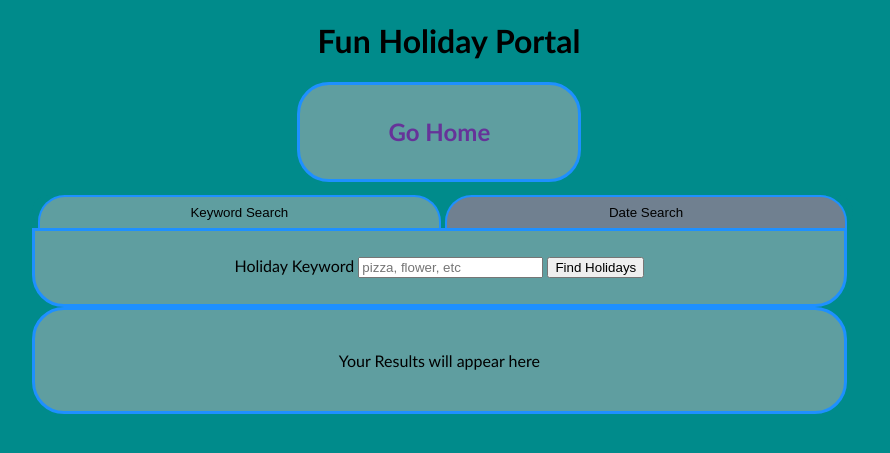
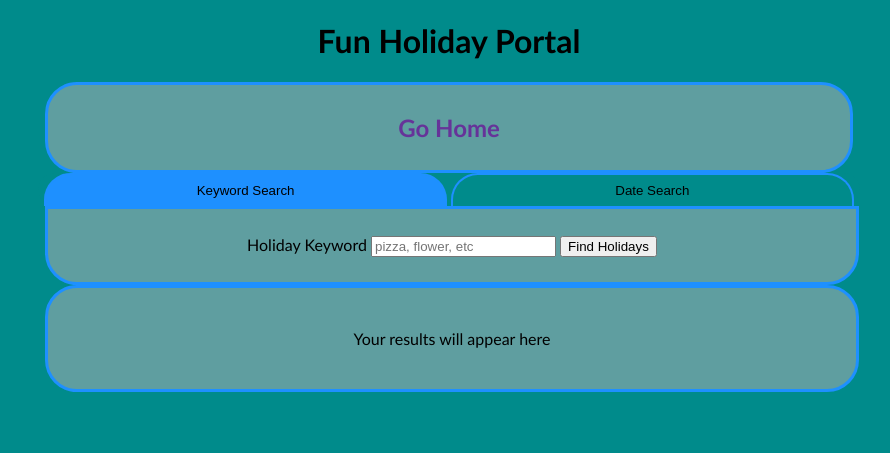
Before and after one commit to NateDimick/funholidaysapi, a Flask app: page /app in a window 1280 px wide. Shown: the top 453 px of the page, without its empty margins (191-1081 px from the left). Run offline with Flask 2, Linux system fonts and the light colour scheme; some libraries are stand-ins or nearby versions.

Commit message:
UI tweaks

```diff
--- a/static/css/style.css
+++ b/static/css/style.css
@@ -6,7 +6,7 @@ html {
 
 body > div {
     width: 60%;
-    margin: 0% 17%;
+    margin: 0% 18%;
     background-color: cadetblue;
     border-color: dodgerblue;
     border-radius: 2em;
@@ -15,7 +15,27 @@ body > div {
     padding: 2%
 }
 
-header > div {
+
+.nav {
+    margin: 0% 18%;
+    width: 64%;
+    display: table;
+    align-content: center;
+    text-align: center;
+}
+
+.nav > div {
+    width: 20%;
+    display: table-cell;
+    background-color: cadetblue;
+    border-color: dodgerblue;
+    border-radius: 2em;
+    border-style: solid;
+    border-width: 1%;
+    padding: 1%
+}
+
+.temp {
     width: 20%;
     margin: 1% 38%;
     background-color: cadetblue;
@@ -37,6 +57,11 @@ div > pre {
     overflow: auto;
 }
 
+ul {
+    text-align: left;
+    margin-left: 20%;
+}
+
 a {
     color: rebeccapurple;
     text-decoration: none;
@@ -48,6 +73,7 @@ a {
     border-width: 0;
     padding: 0%;
     width: 65%;
+    margin: 0% 17.5%;
 }
 
 
@@ -56,7 +82,7 @@ a {
     width: 49%;
     display: inline-block;
     border-style: solid solid none solid;
-    border-width: 1%;
+    border-width: 5%;
     border-color: dodgerblue;
     background: cadetblue;
     padding: 1%;
--- a/static/js/scripts.js
+++ b/static/js/scripts.js
@@ -3,10 +3,10 @@ console.log("Hello! I've loaded");
 function appToggle(bool) {
     console.log("setting toggler");
     let displays = ['none', 'block'];
-    let colors = ['slategray', 'cadetblue']
+    let colors = ['darkcyan', 'dodgerblue']
     if (bool) {
         displays = ['block', 'none'];
-        colors = ['cadetblue', 'slategray']
+        colors = ['dodgerblue', 'darkcyan']
     }
     return () => {
         console.log("toggling");
@@ -73,7 +73,9 @@ function wordQuery() {
             resultContainer.removeChild(resultContainer.lastChild);
         };
         if (Object.keys(data).length === 0) {
-            resultPlaceholder.style.display = 'inline';
+            let failure = document.createElement("p");
+            failure.innerHTML = `No results for "${word}"`;
+            resultContainer.appendChild(failure);
         }
         Object.keys(data).forEach(month => {
             Object.keys(data[month]).forEach(day => {
--- a/templates/index.html
+++ b/templates/index.html
@@ -7,6 +7,7 @@
     <h1>
         Fun Holidays!
     </h1>
+    <div class="nav">
         <div>
             <h1>
                 Are you a Developer? Add Fun Holiday API to your App
@@ -20,8 +21,9 @@
                 Not Interested in the API?
             </h1>
             <h2>
-            <a href="/app">Use the App</a>
+                <a href="/app">Use the Interactive Lookup Tool</a>
             </h2>
+        </div>
     </div>
 </header>
 <div>
--- a/templates/lookup.html
+++ b/templates/lookup.html
@@ -7,16 +7,18 @@
     <h1>
         Fun Holiday Portal
     </h1>
-    <div>
-        <h2>
-            <a href="/">Go Home</a>
-        </h2>
+    <div class="nav">
+        <div>
+            <h2>
+                <a href="/">Go Home</a>
+            </h2>
+        </div>
     </div>
 </header>
 <div id="tabs">
     <!-- These tabs will toggle which of the forms below actually appears -->
-<button class="tab" id="word-tab">Keyword Search</button>
-<button class="tab" id="date-tab" style="background-color: slategray;">Date Search</button>
+    <button class="tab" id="word-tab" style="background-color: dodgerblue;">Keyword Search</button>
+    <button class="tab" id="date-tab" style="background-color: darkcyan;">Date Search</button>
 </div>
 <div id="word-search" class="field">
     <!-- This div will be a form to find holidays based on keyword similarity -->
@@ -32,7 +34,7 @@
 </div>
 <div id="results">
     <p id="result-placeholder">
-        Your Results will appear here
+        Your results will appear here
     </p>
 </div>
 <script>
```
Also changed, not shown: templates/docs.html (+6 -4 lines), README.md, 1 other file. Lines whose indentation alone changed are shown as unchanged.
